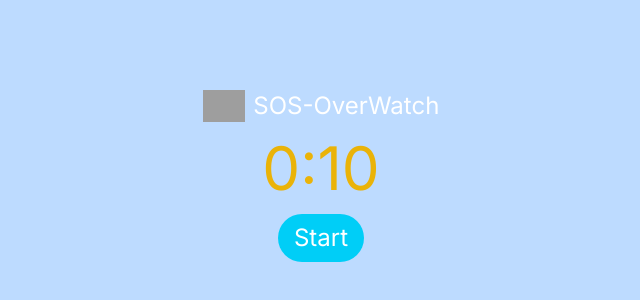
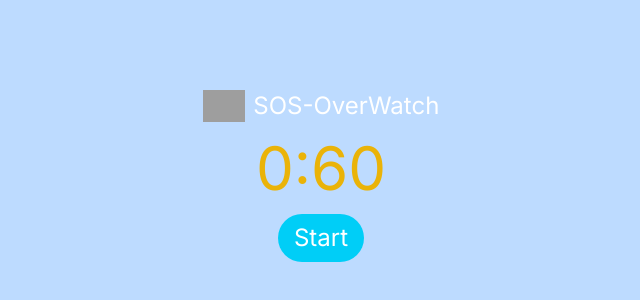
Before and after one commit to ewanbrinkman/stormhacks-2024, a Next.js app: page / in a window 1280 px wide. Shown: the part 224-524 px from the top of the page, without its empty margins (319-959 px from the left). Built offline with nearby package versions, Linux system fonts and the light colour scheme; grey boxes are pictures that could not be loaded.

Commit message:
fix: make timer use config length

```diff
--- a/src/app/page.tsx
+++ b/src/app/page.tsx
@@ -5,7 +5,7 @@ import config from '@assets/config.json';
 import Button from "@components/Button";
 
 export default function Home() {
-  const [timeLeft, setTimeLeft] = useState(10);
+  const [timeLeft, setTimeLeft] = useState(config.timer.defaultLength);
   const [isActive, setIsActive] = useState(false);
   const [captcha, setCaptcha] = useState('');
   const [inputCaptcha, setInputCaptcha] = useState('');
```
